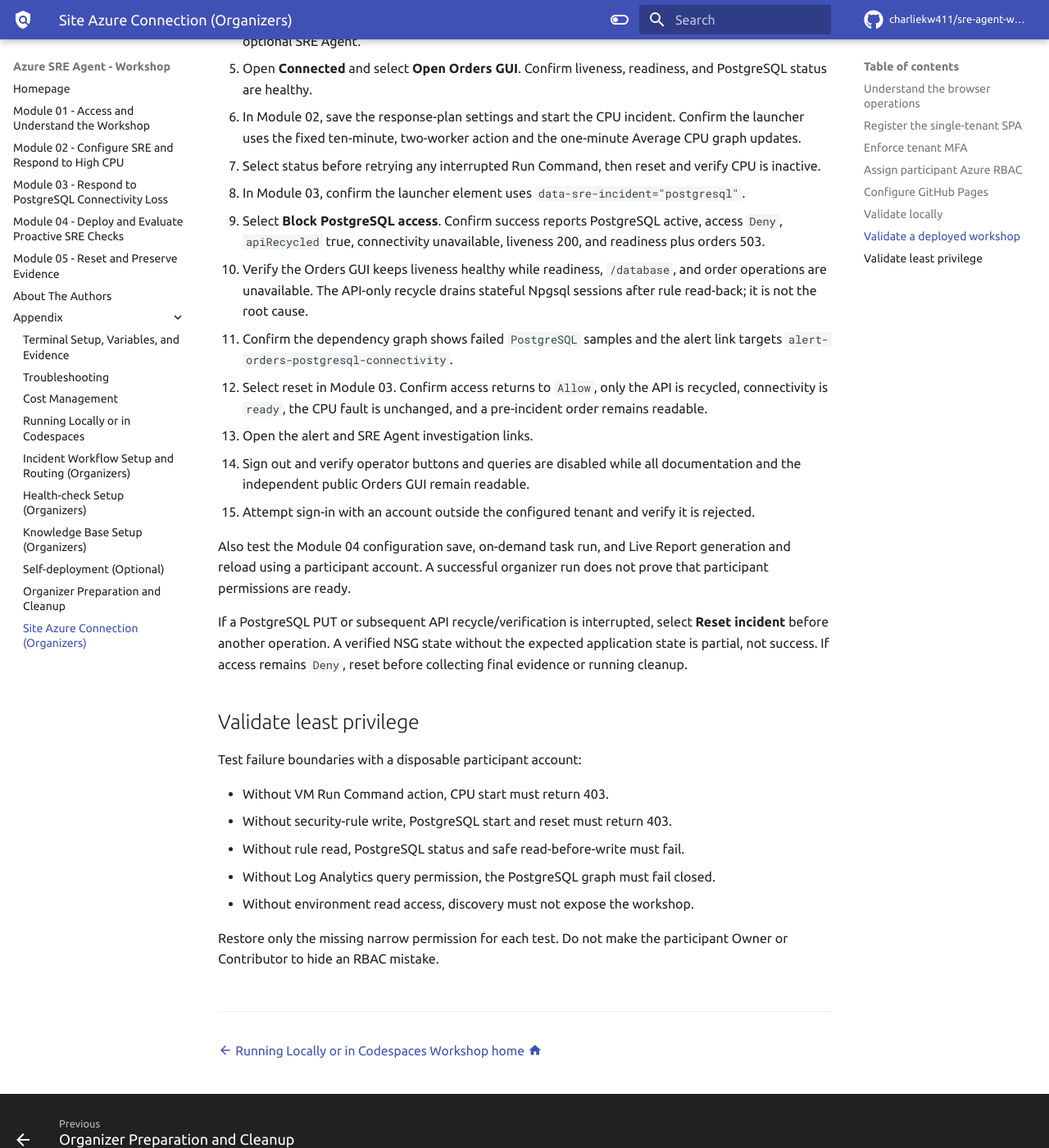
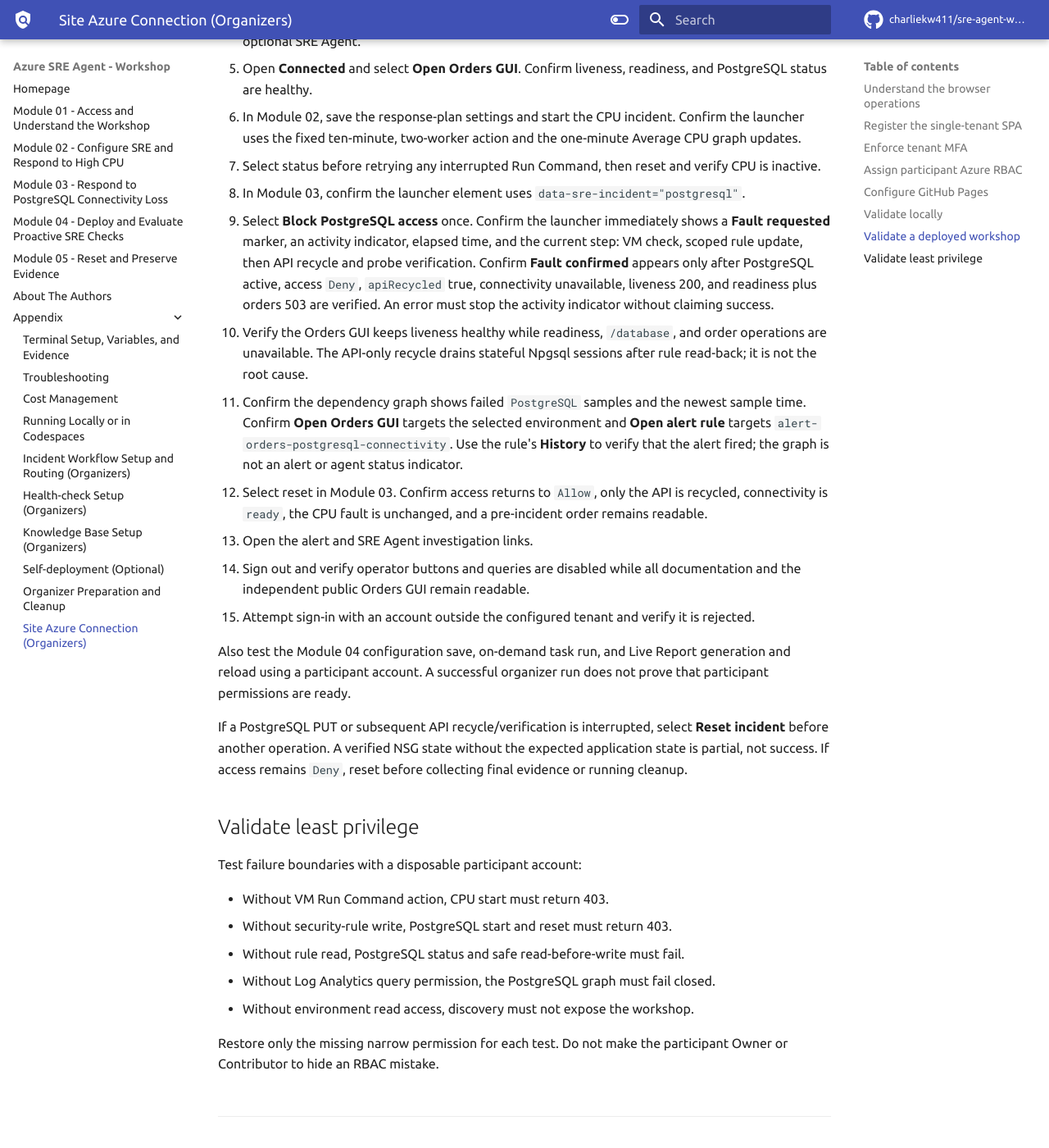
Before and after one commit to charliekw411/sre-agent-workshop, an MkDocs documentation site: the page built from docs/sre/30-appendix/05-site-azure-connection.md, in a window 1280 px wide and 1400 px high, scrolled down 4934 px. Shown: the whole window at 82% size. Built offline with MkDocs 1.6.1 and Material for MkDocs 9.7.7, drawn with Linux system fonts in a browser that asks for light colours; comment, search, counter and statistics services are not loaded.

Commit message:
Improve Module 3 walkthrough and incident feedback

```diff
--- a/docs/assets/stylesheets/extra.css
+++ b/docs/assets/stylesheets/extra.css
@@ -269,6 +269,10 @@
     var(--md-default-bg-color);
 }
 
+.sre-incident-launcher [hidden] {
+  display: none;
+}
+
 .sre-launcher__heading,
 .sre-chart__header {
   display: flex;
@@ -334,6 +338,25 @@
 
 .sre-launcher__status[data-kind="error"] {
   border-left-color: var(--sre-warn);
+}
+
+.sre-launcher__progress {
+  display: flex;
+  align-items: center;
+  flex-wrap: wrap;
+  gap: 0.5rem;
+  margin: -0.5rem 0 1rem;
+  color: var(--md-default-fg-color--light);
+  font-size: 0.65rem;
+}
+
+.sre-launcher__progress progress {
+  width: 6rem;
+  accent-color: var(--sre-accent);
+}
+
+.sre-launcher__elapsed {
+  font-variant-numeric: tabular-nums;
 }
 
 .sre-chart__refresh {
--- a/docs/sre/30-appendix/05-site-azure-connection.md
+++ b/docs/sre/30-appendix/05-site-azure-connection.md
@@ -223,14 +223,21 @@
    verify CPU is inactive.
 8. In Module 03, confirm the launcher element uses
    `data-sre-incident="postgresql"`.
-9. Select **Block PostgreSQL access**. Confirm success reports PostgreSQL active,
-   access `Deny`, `apiRecycled` true, connectivity unavailable, liveness 200,
-   and readiness plus orders 503.
+9. Select **Block PostgreSQL access** once. Confirm the launcher immediately
+   shows a **Fault requested** marker, an activity indicator, elapsed time, and
+   the current step: VM check, scoped rule update, then API recycle and probe
+   verification. Confirm **Fault confirmed** appears only after PostgreSQL
+   active, access `Deny`, `apiRecycled` true, connectivity unavailable, liveness
+   200, and readiness plus orders 503 are verified. An error must stop the
+   activity indicator without claiming success.
 10. Verify the Orders GUI keeps liveness healthy while readiness, `/database`,
     and order operations are unavailable. The API-only recycle drains stateful
     Npgsql sessions after rule read-back; it is not the root cause.
 11. Confirm the dependency graph shows failed `PostgreSQL` samples and the
-    alert link targets `alert-orders-postgresql-connectivity`.
+    newest sample time. Confirm **Open Orders GUI** targets the selected
+    environment and **Open alert rule** targets
+    `alert-orders-postgresql-connectivity`. Use the rule's **History** to verify
+    that the alert fired; the graph is not an alert or agent status indicator.
 12. Select reset in Module 03. Confirm access returns to `Allow`, only the API
     is recycled, connectivity is `ready`, the CPU fault is unchanged, and a
     pre-incident order remains readable.
```
Also changed, not shown: docs/sre/04-incident-postgresql/index.md (+74 -20 lines), docs/assets/images/04-incident-postgresql/task-1-response-plans.png (added), docs/assets/images/04-incident-postgresql/task-2-create-order.png (added), 5 other files.
